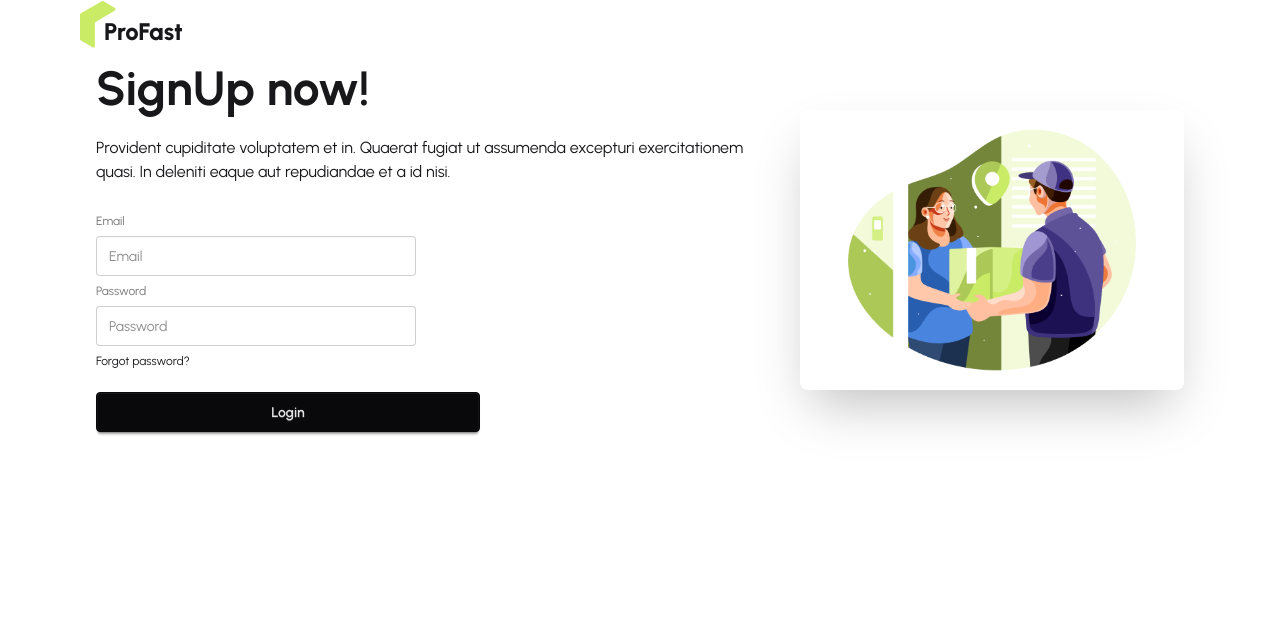
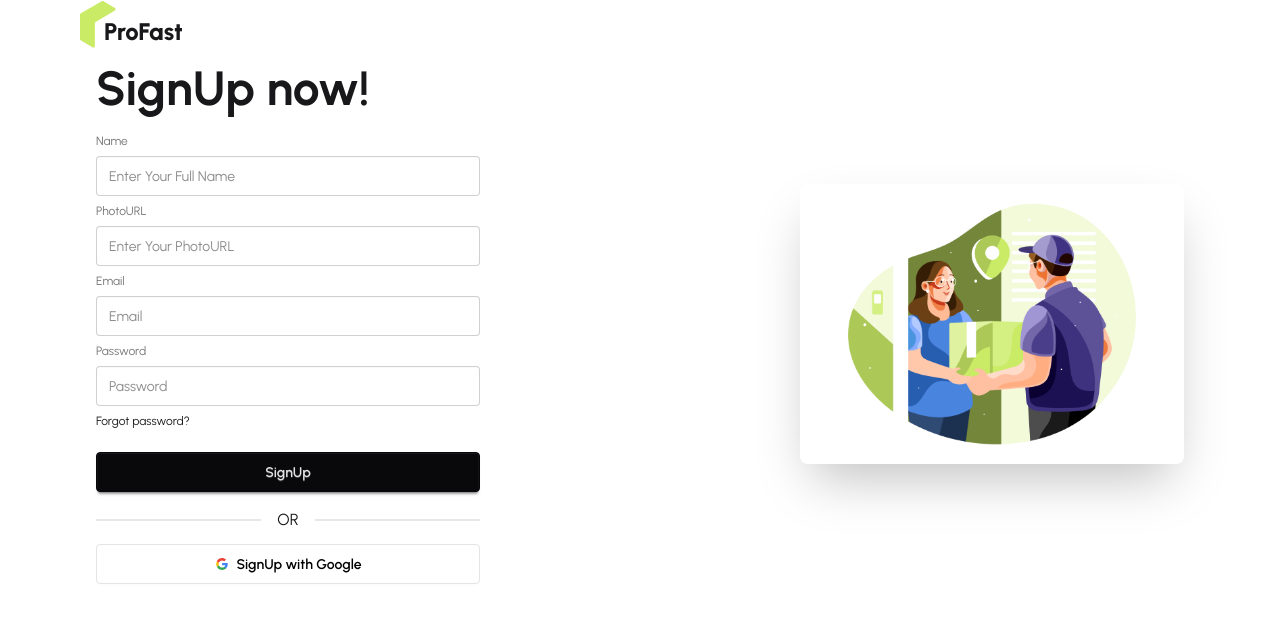
Before and after one commit to sowmitraguho/delivery-webapp, a React (Vite) app: page /signup in a window 1280 px wide. Shown: the top 622 px of the page. Built offline with nearby package versions, Linux system fonts and the light colour scheme; no server answers.

Commit message:
firebase initialised

```diff
--- /dev/null
+++ b/firebase.init.js
@@ -0,0 +1,24 @@
+// Import the functions you need from the SDKs you need
+import { initializeApp } from "firebase/app";
+import { getAuth } from "firebase/auth";
+
+// TODO: Add SDKs for Firebase products that you want to use
+// https://firebase.google.com/docs/web/setup#available-libraries
+
+// Your web app's Firebase configuration
+// For Firebase JS SDK v7.20.0 and later, measurementId is optional
+const firebaseConfig = {
+  apiKey: "AIzaSyBZZO3FnYARgggsU0FctvIKCg0dD8gaw4I",
+  authDomain: "deliverywebapp-a04d1.firebaseapp.com",
+  projectId: "deliverywebapp-a04d1",
+  storageBucket: "deliverywebapp-a04d1.firebasestorage.app",
+  messagingSenderId: "908946166573",
+  appId: "1:908946166573:web:45339a0e771684e4baf9a4",
+  measurementId: "G-C31YSPSM1J"
+};
+
+// Initialize Firebase
+const app = initializeApp(firebaseConfig);
+
+// Initialize Firebase Authentication and get a reference to the service
+export const auth = getAuth(app);
--- a/package.json
+++ b/package.json
@@ -13,6 +13,7 @@
     "@tailwindcss/vite": "^4.1.10",
     "axios": "^1.10.0",
     "daisyui": "^5.0.43",
+    "firebase": "^11.10.0",
     "leaflet": "^1.9.4",
     "react": "^19.1.0",
     "react-dom": "^19.1.0",
--- /dev/null
+++ b/src/Contexts/AuthContext/AuthContext.jsx
@@ -0,0 +1,3 @@
+import { createContext } from "react";
+
+export const AuthContext = createContext();
--- /dev/null
+++ b/src/Contexts/AuthContext/AuthProvider.jsx
@@ -0,0 +1,62 @@
+import React, { useEffect, useState } from 'react';
+import { AuthContext } from './AuthContext';
+import { auth } from '../../../firebase.init';
+import { createUserWithEmailAndPassword, GoogleAuthProvider, onAuthStateChanged, signInWithEmailAndPassword, signInWithPopup, signOut } from 'firebase/auth';
+
+const AuthProvider = ({ children }) => {
+
+    const [user, setUser] = useState(null);
+    const [loading, setLoading] = useState(true);
+
+
+
+    const createUser = (email, password) => {
+        setLoading(true);
+        return createUserWithEmailAndPassword(auth, email, password);
+    }
+
+    const signIn = (email, password) => {
+        setLoading(true);
+        return signInWithEmailAndPassword(auth, email, password);
+    }
+
+    const GoogleSignIn = () => {
+        const provider = new GoogleAuthProvider();
+        return signInWithPopup(auth, provider);
+    }
+
+    const LogOut = () => {
+        return signOut(auth);
+    }
+
+    useEffect(() => {
+        const unsubscribe = onAuthStateChanged(auth, (user) => {
+            if (user) {
+        setUser(user);
+      } else {
+        console.log('No user signed in');
+        setUser(null);
+      }
+      setLoading(false);
+        });
+
+        return ()=> unsubscribe();
+    }, [])
+
+    const authInfo = {
+        createUser,
+        signIn,
+        GoogleSignIn,
+        LogOut,
+        user,
+        loading
+    };
+
+    return (
+        <AuthContext value={authInfo}>
+            {children}
+        </AuthContext>
+    );
+};
+
+export default AuthProvider;
--- /dev/null
+++ b/src/Pages/Authentication/LogOut.jsx
@@ -0,0 +1,55 @@
+import React, { useContext } from 'react';
+import { AuthContext } from '../../Contexts/AuthContext/AuthContext';
+import Swal from 'sweetalert2';
+
+const LogOut = () => {
+    const { LogOut } = useContext(AuthContext);
+
+    const handleLogOut = () => {
+
+
+        Swal.fire({
+            title: "Are you sure?",
+            text: "You won't be able to access some features!",
+            icon: "warning",
+            showCancelButton: true,
+            confirmButtonColor: "#3085d6",
+            cancelButtonColor: "#d33",
+            confirmButtonText: "Yes, Logout!"
+        }).then((result) => {
+            if (result.isConfirmed) {
+                LogOut()
+                    .then(() => {
+                        Swal.fire({
+                            position: "top-end",
+                            icon: "success",
+                            title: "You have logged out successfully!!",
+                            showConfirmButton: false,
+                            timer: 1500
+                        });
+                    }).catch((error) => {
+                        Swal.fire({
+                            position: "top-end",
+                            icon: "error",
+                            title: error.message,
+                            showConfirmButton: false,
+                            timer: 1500
+                        });
+                    });
+            }
+        });
+
+
+
+
+
+
+    }
+    return (
+        <div>
+            <button onClick={handleLogOut} className="btn border-none shadow-none bg-[#caeb66] text-[#03373d] rounded font-bold  hover:bg-[#03373d] hover:text-[#caeb66] transition-colors duration-300">Log Out</button>
+        </div>
+    );
+};
+
+export default LogOut;
--- a/src/Pages/Authentication/SignUp/SignUp.jsx
+++ b/src/Pages/Authentication/SignUp/SignUp.jsx
@@ -1,29 +1,69 @@
-import React from 'react';
+import React, { useContext } from 'react';
 import { useForm } from 'react-hook-form';
+import { AuthContext } from '../../../Contexts/AuthContext/AuthContext';
+import Swal from 'sweetalert2';
 
 const SignUp = () => {
     const { register, handleSubmit } = useForm();
+    const { createUser, GoogleSignIn } = useContext(AuthContext);
 
-    const onSubmit = (data) => console.log(data);
+    const onSubmit = (data) => {
+        console.log(data);
+        const { email, password } = data;
+        createUser(email, password)
+            .then(user => {
+                const currentUser = user.user;
+                console.log(currentUser);
+
+            }).catch(err => {
+                console.log(err.message);
+            })
+
+    }
+    const handleGoogleLogin = () => {
+        GoogleSignIn()
+            .then((result) => {
+                const user = result.user;
+                console.log(user);
+                if (user?.uid) {
+                    Swal.fire({
+                        title: "You Have Logged in successfully! ",
+
+                        icon: "success"
+                    });
+                }
+                // IdP data available using getAdditionalUserInfo(result)
+                // ...
+            }).catch((error) => {
+                console.log(error.message);
+            });
+    }
     return (
         <div>
-            <div className="text-center lg:text-left">
+            <div className="text-center lg:text-left mb-4">
                 <h1 className="text-5xl font-bold">SignUp now!</h1>
-                <p className="py-6">
-                    Provident cupiditate voluptatem et in. Quaerat fugiat ut assumenda excepturi exercitationem
-                    quasi. In deleniti eaque aut repudiandae et a id nisi.
-                </p>
+
             </div>
             <form onSubmit={handleSubmit(onSubmit)}>
                 <fieldset className="fieldset">
+                    <label className="label">Name</label>
+                    <input type="text" {...register('name')} className="input w-sm" placeholder="Enter Your Full Name" />
+                    <label className="label">PhotoURL</label>
+                    <input type="text" {...register('PhotoURL')} className="input w-sm" placeholder="Enter Your PhotoURL" />
                     <label className="label">Email</label>
-                    <input type="email" {...register('email')} className="input" placeholder="Email" />
+                    <input type="email" {...register('email')} className="input w-sm" placeholder="Email" />
                     <label className="label">Password</label>
-                    <input type="password" {...register('password')} className="input" placeholder="Password" />
+                    <input type="password" {...register('password')} className="input w-sm" placeholder="Password" />
                     <div><a className="link link-hover">Forgot password?</a></div>
-                    <button className="btn btn-neutral mt-4 w-sm">Login</button>
+                    <button className="btn btn-neutral mt-4 w-sm">SignUp</button>
+
                 </fieldset>
             </form>
+            <div className="divider w-sm">OR</div>
+            <button onClick={handleGoogleLogin} className="btn bg-white text-black border-[#e5e5e5] w-sm">
+                <svg aria-label="Google logo" width="16" height="16" xmlns="http://www.w3.org/2000/svg" viewBox="0 0 512 512"><g><path d="m0 0H512V512H0" fill="#fff"></path><path fill="#34a853" d="M153 292c30 82 118 95 171 60h62v48A192 192 0 0190 341"></path><path fill="#4285f4" d="m386 400a140 175 0 0053-179H260v74h102q-7 37-38 57"></path><path fill="#fbbc02" d="m90 341a208 200 0 010-171l63 49q-12 37 0 73"></path><path fill="#ea4335" d="m153 219c22-69 116-109 179-50l55-54c-78-75-230-72-297 55"></path></g></svg>
+                SignUp with Google
+            </button>
         </div>
     );
 };
--- a/src/Pages/SendParcel/SendParcel.jsx
+++ b/src/Pages/SendParcel/SendParcel.jsx
@@ -4,6 +4,7 @@ import { ToastContainer } from 'react-toastify';
 import 'react-toastify/dist/ReactToastify.css';
 import Swal from 'sweetalert2';
 import useAxios from '../../hooks/useAxios';
+
 
 const SendParcel = () => {
     const { register, handleSubmit, watch, formState: { errors } } = useForm();
@@ -77,8 +78,8 @@ const SendParcel = () => {
             showCancelButton: true,
             confirmButtonColor: "#caeb66", // match light mode
             cancelButtonColor: "#03373d", // match dark mode
-            confirmButtonText: `<span class="flex items-center gap-2"><FaMoneyBillWave /> Proceed to Pay</span>`,
-            cancelButtonText: `<span class="flex items-center gap-2"><FaEdit /> Continue Editing</span>`,
+            confirmButtonText: `<span class="flex items-center gap-2"> Proceed to Pay</span>`,
+            cancelButtonText: `<span class="flex items-center gap-2"> Continue Editing</span>`,
             customClass: {
                 confirmButton: "btn text-[#03373d] dark:text-white bg-[#caeb66] dark:bg-[#4b6e0f] border-none",
                 cancelButton: "btn bg-[#03373d] text-white hover:bg-[#055c6c] border-none",
@@ -101,6 +102,11 @@ const SendParcel = () => {
                     .catch(err => console.log(err));
 
                 // TODO: Integrate real payment gateway here
+                Swal.fire({
+                    title: "Payment proceeding!",
+                    icon: "success",
+                    draggable: true
+                });
                 proceedToPayment(parcel);
 
             } else {
--- a/src/Shared/Navbar/Navbar.jsx
+++ b/src/Shared/Navbar/Navbar.jsx
@@ -1,6 +1,7 @@
 import React from 'react';
 import { NavLink } from 'react-router';
 import ProLogo from '../../Components/ProLogo/ProLogo';
+import LogOut from '../../Pages/Authentication/LogOut';
 
 const Navbar = () => {
     const navItems = <>
@@ -33,7 +34,7 @@ const Navbar = () => {
                     </ul>
                 </div>
                 <div className="navbar-end">
-                    <a className="btn">Button</a>
+                    <LogOut/>
                 </div>
             </div>
         </div>
--- a/src/main.jsx
+++ b/src/main.jsx
@@ -1,12 +1,14 @@
 import { StrictMode } from 'react'
 import { createRoot } from 'react-dom/client'
 import './index.css'
-import App from './App.jsx'
 import { RouterProvider } from 'react-router'
 import { router } from './Router/Router.jsx'
+import AuthProvider from './Contexts/AuthContext/AuthProvider.jsx'
 
 createRoot(document.getElementById('root')).render(
   <StrictMode>
-    <RouterProvider router={router} />
+    <AuthProvider>
+      <RouterProvider router={router} />
+    </AuthProvider>
   </StrictMode>,
 )
```
Also changed, not shown: 1 other file (tests, documents, lock files or other folders).
